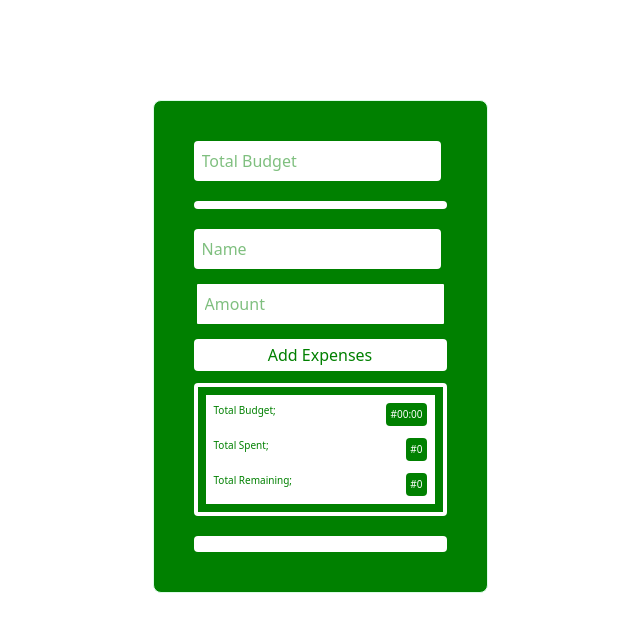
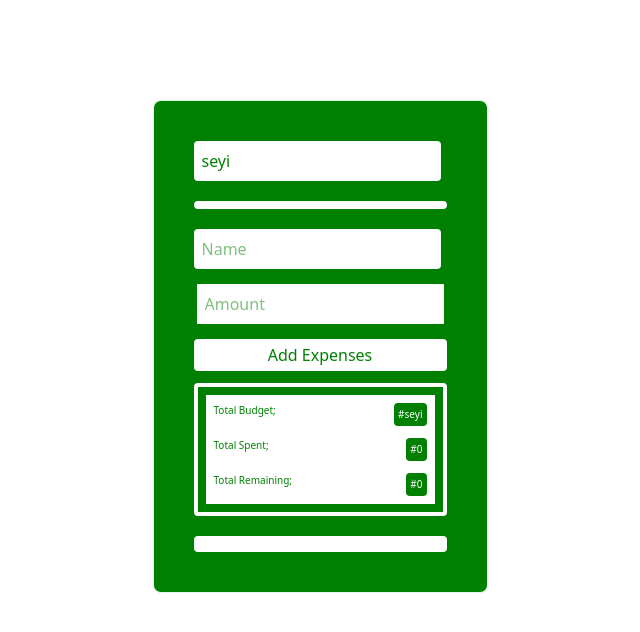
Before and after one commit to oluwaseyi9325/Budget-App, a React (Vite) app: page / in a window 1280 px wide. Shown: the top 632 px of the page, without its empty margins (320-960 px from the left). Built offline with nearby package versions, Linux system fonts and the light colour scheme.

Commit message:
added new change

```diff
--- a/src/App.jsx
+++ b/src/App.jsx
@@ -1,7 +1,7 @@
 import React, { useState ,useEffect} from 'react'
 
 function App() {
-    const [budget, setBudget] = useState("")
+    const [budget, setBudget] = useState("seyi")
     const [name, setName] = useState("")
     const [amount, setAmount] = useState("")
     const [expensesData,setExpensesData]=useState([])
```
